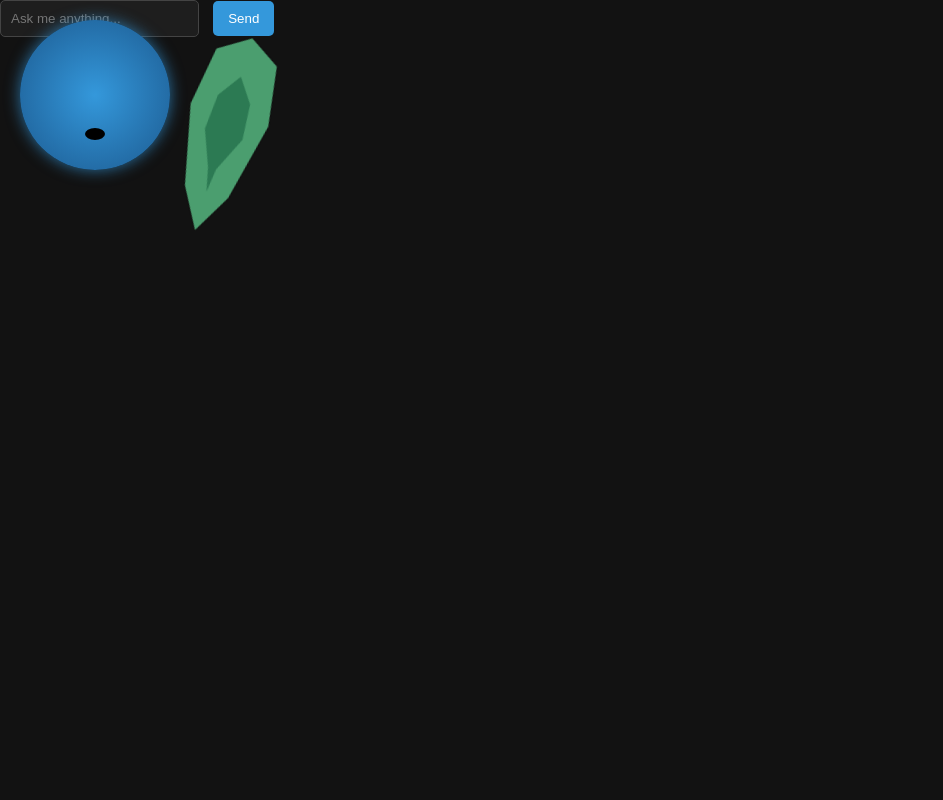
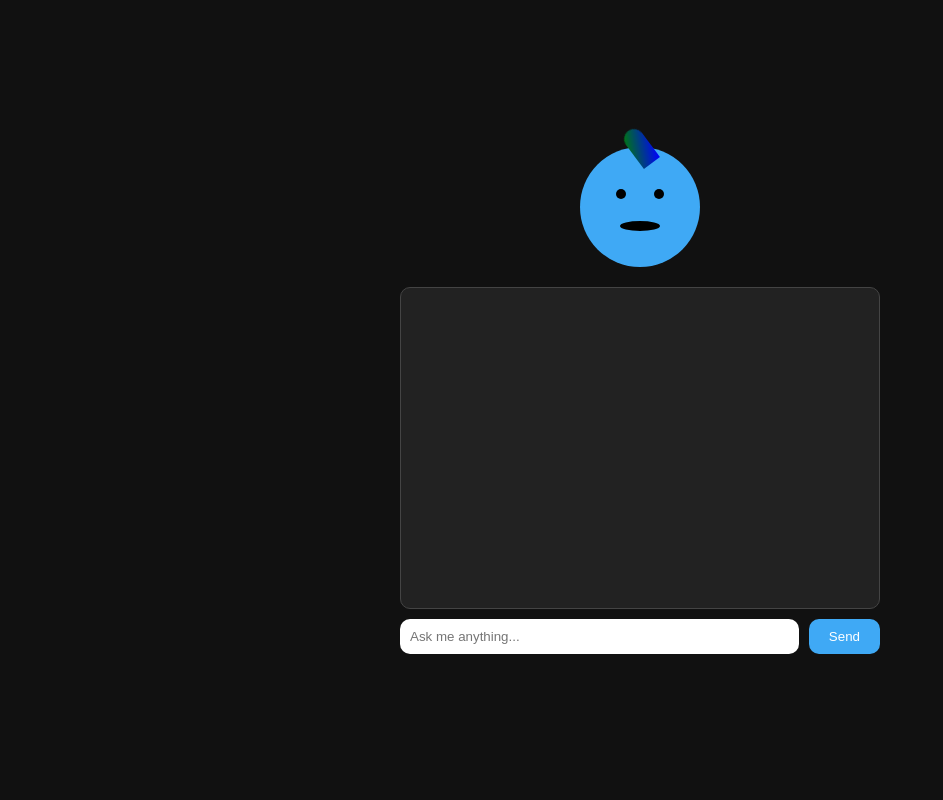
Before and after one commit to raxi999/Kris-AI-1.0, a Flask app: page / in a window 1280 px wide. Shown: the whole page, without its empty margins (0-943 px from the left). Run offline with Flask 3, Linux system fonts and the light colour scheme.

Commit message:
Update style.css

```diff
--- a/static/css/style.css
+++ b/static/css/style.css
@@ -1,287 +1,115 @@
-/* Global Styles */
-html, body {
+body {
   margin: 0;
-  padding: 0;
-  height: 100dvh;
-  font-family: 'Segoe UI', sans-serif;
-  background: #121212;
-  color: white;
-  overflow: hidden;
+  font-family: Arial, sans-serif;
+  background: #111;
+  color: #fff;
+  display: flex;
+  justify-content: center;
+  align-items: center;
+  min-height: 100vh;
 }
 
-/* Main Container */
-.chat-container {
-  display: flex;
-  flex-direction: column;
-  height: 100%;
-  padding-top: 80px;
+.container {
+  width: 100%;
+  max-width: 480px;
+  padding: 20px;
 }
 
-/* Kris Face (fixed top left and bigger) */
 #kris-face {
-  position: fixed;
-  top: 20px;
-  left: 20px;
-  width: 150px;     /* bigger size */
-  height: 150px;
+  width: 120px;
+  height: 120px;
+  margin: 0 auto 20px;
+  background: #3fa9f5;
   border-radius: 50%;
-  background: radial-gradient(circle, #3498db, #1c5a90);
-  display: flex;
-  align-items: center;
-  justify-content: center;
-  z-index: 1000;
-  transition: all 0.4s ease-in-out;
-  pointer-events: none;
-  box-shadow: 0 0 15px rgba(52, 152, 219, 0.7);
+  position: relative;
+  transition: all 0.3s ease;
 }
 
-/* Feather as layered ovals, positioned top-right of face */
-#kris-face .feather {
+.feather {
+  width: 20px;
+  height: 40px;
+  background: linear-gradient(to bottom right, green, blue);
   position: absolute;
-  top: 10px;
-  right: -70px; /* moved left relative to bigger face */
-  width: 90px;
-  height: 200px;
-  transform-origin: bottom center;
-  animation: feather-wave 3s ease-in-out infinite;
-  filter: drop-shadow(0 0 2px rgba(0,0,0,0.3));
+  top: -20px;
+  left: 50%;
+  transform: translateX(-50%) rotate(-30deg);
+  border-radius: 10px 10px 0 0;
+  animation: wave 2s infinite ease-in-out;
 }
 
-/* Outer oval */
-.feather::before {
-  content: "";
-  position: absolute;
-  width: 90px;
-  height: 200px;
-  background: #4b9e6f; /* dark green */
-  border-radius: 50% / 70%;
-  clip-path: polygon(
-    50% 0%,
-    85% 10%,
-    95% 40%,
-    75% 80%,
-    50% 100%,
-    25% 80%,
-    5% 40%,
-    15% 10%
-  );
-  top: 0;
-  left: 0;
-  z-index: 1;
+@keyframes wave {
+  0%, 100% { transform: translateX(-50%) rotate(-30deg); }
+  50% { transform: translateX(-50%) rotate(-40deg); }
 }
 
-/* Middle oval */
-.feather::after {
+.eyes::before,
+.eyes::after {
   content: "";
+  width: 10px;
+  height: 10px;
+  background: black;
+  border-radius: 50%;
   position: absolute;
-  width: 56px;
-  height: 120px;
-  background: #2c7a53; /* medium green */
-  border-radius: 50% / 70%;
-  clip-path: polygon(
-    50% 0%,
-    80% 20%,
-    85% 50%,
-    55% 80%,
-    50% 100%,
-    40% 80%,
-    15% 50%,
-    20% 20%
-  );
-  top: 40px;
-  left: 17px;
-  z-index: 2;
+  top: 35%;
+}
+.eyes::before {
+  left: 30%;
+}
+.eyes::after {
+  right: 30%;
 }
 
-/* Inner oval (use a nested div inside feather for this) */
-.feather-inner-oval {
+.mouth {
+  width: 40px;
+  height: 20px;
+  background: black;
+  border-radius: 0 0 50% 50%;
   position: absolute;
-  top: 70px;
-  left: 30px;
-  width: 34px;
-  height: 70px;
-  background: #e6c42d; /* golden yellow */
-  border-radius: 50% / 70%;
-  clip-path: polygon(
-    50% 0%,
-    75% 30%,
-    65% 60%,
-    50% 100%,
-    35% 60%,
-    25% 30%
-  );
-  z-index: 3;
-  pointer-events: none;
+  bottom: 30%;
+  left: 50%;
+  transform: translateX(-50%);
 }
 
-/* Feather waving animation */
-@keyframes feather-wave {
-  0%, 100% {
-    transform: rotate(20deg);
-  }
-  50% {
-    transform: rotate(10deg);
-  }
+/* Moods */
+.mood-default .mouth { border-radius: 50%; height: 10px; }
+.mood-happy .mouth { border-radius: 0 0 50% 50%; height: 20px; }
+.mood-thinking .mouth { height: 10px; width: 10px; border-radius: 50%; }
+.mood-confused .mouth { transform: translateX(-50%) rotate(90deg); }
+.mood-surprised .mouth { width: 15px; height: 15px; border-radius: 50%; }
+.mood-motivation .mouth { border-radius: 0; background: red; height: 10px; }
+
+#chat-box {
+  height: 300px;
+  overflow-y: auto;
+  border: 1px solid #444;
+  padding: 10px;
+  margin-bottom: 10px;
+  background: #222;
+  border-radius: 10px;
 }
 
-/* Face inner layout */
-.face-inner {
-  display: flex;
-  flex-direction: column;
-  align-items: center;
-  justify-content: center;
-  width: 100%;
-  height: 100%;
-  position: relative;
+.message {
+  margin: 5px 0;
 }
 
-/* Eyes */
-.eyes {
+form {
   display: flex;
-  gap: 20px;
-  margin-top: 35px;
+  gap: 10px;
 }
 
-.eye {
-  width: 20px;
-  height: 20px;
-  background: black;
-  border-radius: 50%;
-}
-
-/* Mouth */
-.mouth {
-  position: absolute;
-  bottom: 25px;
-  width: 40px;
-  height: 12px;
-  background: black;
-  border-radius: 10px;
-  transition: all 0.3s ease-in-out;
-}
-
-/* Mood styles */
-.mood-default .mouth {
-  width: 20px;
-  height: 12px;
-  border-radius: 50%;
-  bottom: 30px;
-  background: black;
-}
-
-.mood-happy .mouth {
-  width: 60px;
-  height: 24px;
-  border-radius: 0 0 40px 40px;
-  bottom: 25px;
-  background: black;
-}
-
-.mood-thinking .mouth {
-  width: 32px;
-  height: 8px;
-  border-radius: 10px;
-  bottom: 30px;
-  background: black;
-}
-
-.mood-confused .mouth {
-  width: 16px;
-  height: 16px;
-  border-radius: 50%;
-  bottom: 30px;
-  background: black;
-  transform: rotate(45deg);
-}
-
-.mood-surprised .mouth {
-  width: 32px;
-  height: 32px;
-  border-radius: 50%;
-  bottom: 25px;
-  background: black;
-}
-
-.mood-excited .mouth {
-  width: 60px;
-  height: 32px;
-  border-radius: 0 0 40px 40px;
-  bottom: 25px;
-  background: black;
-}
-
-.mood-motivation .mouth {
-  width: 28px;
-  height: 28px;
-  background: #2ecc71;
-  border-radius: 50%;
-  bottom: 30px;
-}
-
-/* Chat Box */
-.chat-box {
-  flex: 1;
-  padding: 20px 10px 100px;
-  overflow-y: auto;
-  scroll-behavior: smooth;
-}
-
-/* Message Bubbles */
-.message {
-  margin: 10px 14px;
-  padding: 12px 18px;
-  border-radius: 18px;
-  max-width: 80%;
-  word-wrap: break-word;
-  font-size: 15px;
-  line-height: 1.4;
-  box-shadow: 0 2px 5px rgba(0, 0, 0, 0.3);
-}
-
-.message.user {
-  align-self: flex-end;
-  background: #1a73e8;
-  color: white;
-  border-bottom-right-radius: 4px;
-}
-
-.message.bot {
-  align-self: flex-start;
-  background: #2c2c2c;
-  border-bottom-left-radius: 4px;
-}
-
-/* Input Area */
-.input-area {
-  display: flex;
-  padding: 10px;
-  background: #000;
-  position: fixed;
-  bottom: 0;
-  width: 100%;
-  box-shadow: 0 -2px 5px rgba(0, 0, 0, 0.4);
-  z-index: 9;
-}
-
-#user-input {
+input[type="text"] {
   flex: 1;
   padding: 10px;
-  border: 1px solid #444;
-  border-radius: 5px;
-  background: #1e1e1e;
-  color: white;
+  border: none;
+  border-radius: 10px;
+  outline: none;
 }
 
 button {
-  margin-left: 10px;
-  padding: 10px 15px;
+  padding: 10px 20px;
+  background: #3fa9f5;
+  color: white;
   border: none;
-  background: #3498db;
-  color: white;
-  border-radius: 5px;
+  border-radius: 10px;
   cursor: pointer;
 }
-
-button:hover {
-  background: #2980b9;
-}
```
